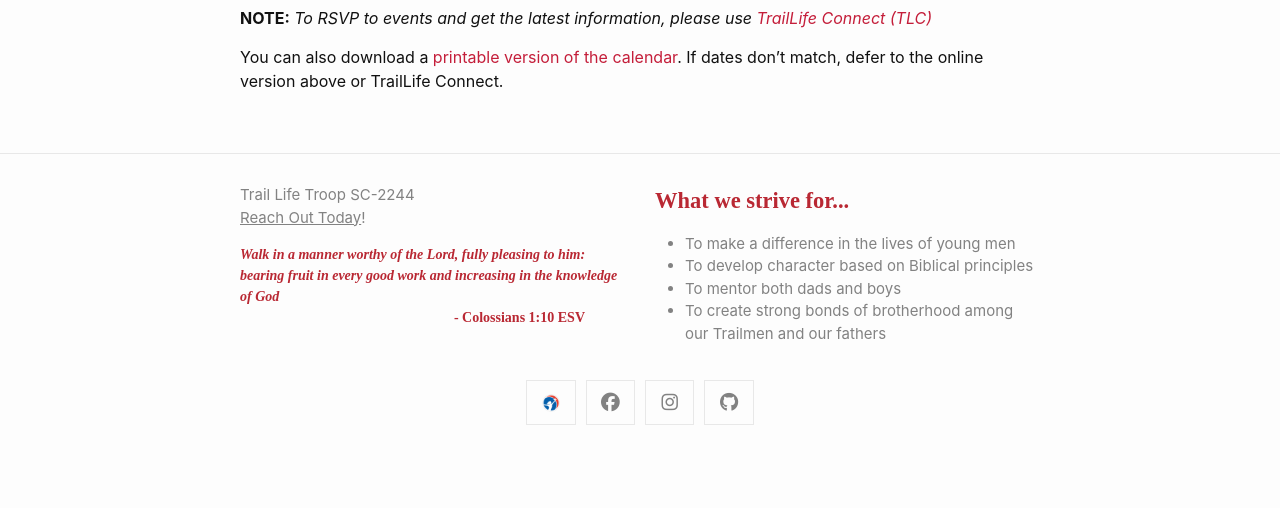
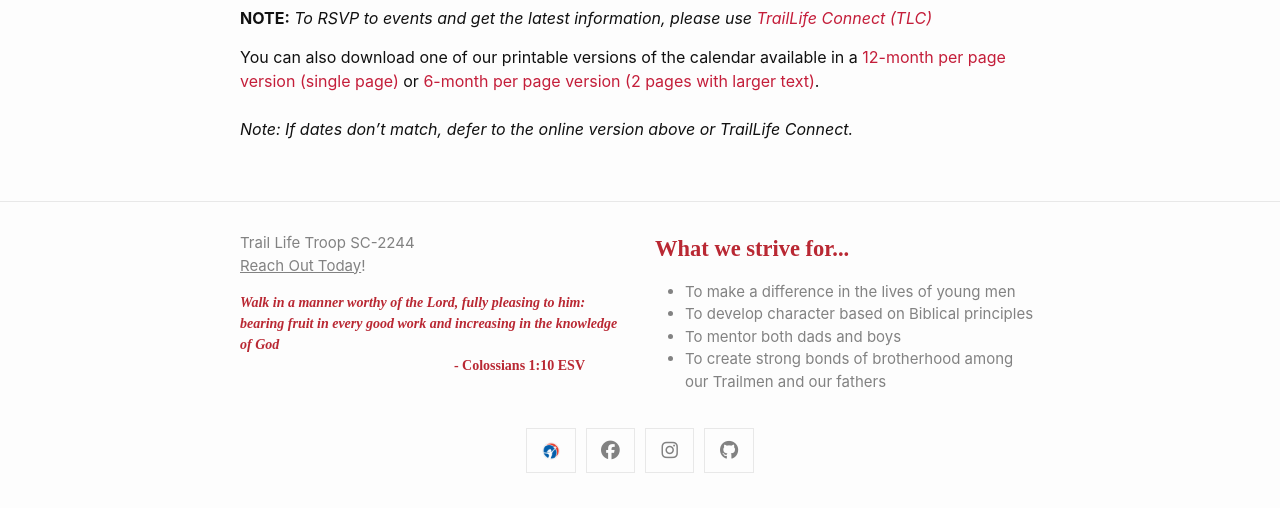
Before and after one commit to traillife-sc2244/traillife-sc2244.github.io, a Jekyll site: the page built from calendar.md, in a window 1280 px wide. Shown: the part 921-1429 px from the top of the page. Built offline with Jekyll 4.4.1, drawn with Linux system fonts in a browser that asks for light colours; comment, search, counter and statistics services are not loaded; before the commit the page ends 1381 px from its top, so only the background shows below that.

Commit message:
Add 6 month calendar

```diff
--- a/assets/css/style.scss
+++ b/assets/css/style.scss
@@ -270,6 +270,10 @@ a {
   &:hover {
     color: $traillife-blue;
   }
+
+  &:visited {
+    color: $traillife-red;
+  }
 }
 
 // Welcome section styling
--- a/calendar.md
+++ b/calendar.md
@@ -13,4 +13,4 @@ __EVENT COLOR KEY:__
 
 __NOTE:__ *To RSVP to events and get the latest information, please use [TrailLife Connect (TLC)](https://www.traillifeconnect.com/)*
 
-You can also download a <a href="../../assets/docs/2025-2026_troop_calendar.pdf" target="_blank">printable version of the calendar</a>. If dates don't match, defer to the online version above or TrailLife Connect.
+You can also download one of our printable versions of the calendar available in a <a href="../../assets/docs/2025-2026_troop_calendar.pdf" target="_blank">12-month per page version (single page)</a> or <a href="../../assets/docs/2025-2026_troop_calendar_6months.pdf" target="_blank">6-month per page version (2 pages with larger text)</a>. <br /><br /><i>Note: If dates don't match, defer to the online version above or TrailLife Connect.</i>
```
Also changed, not shown: 2 other files.
